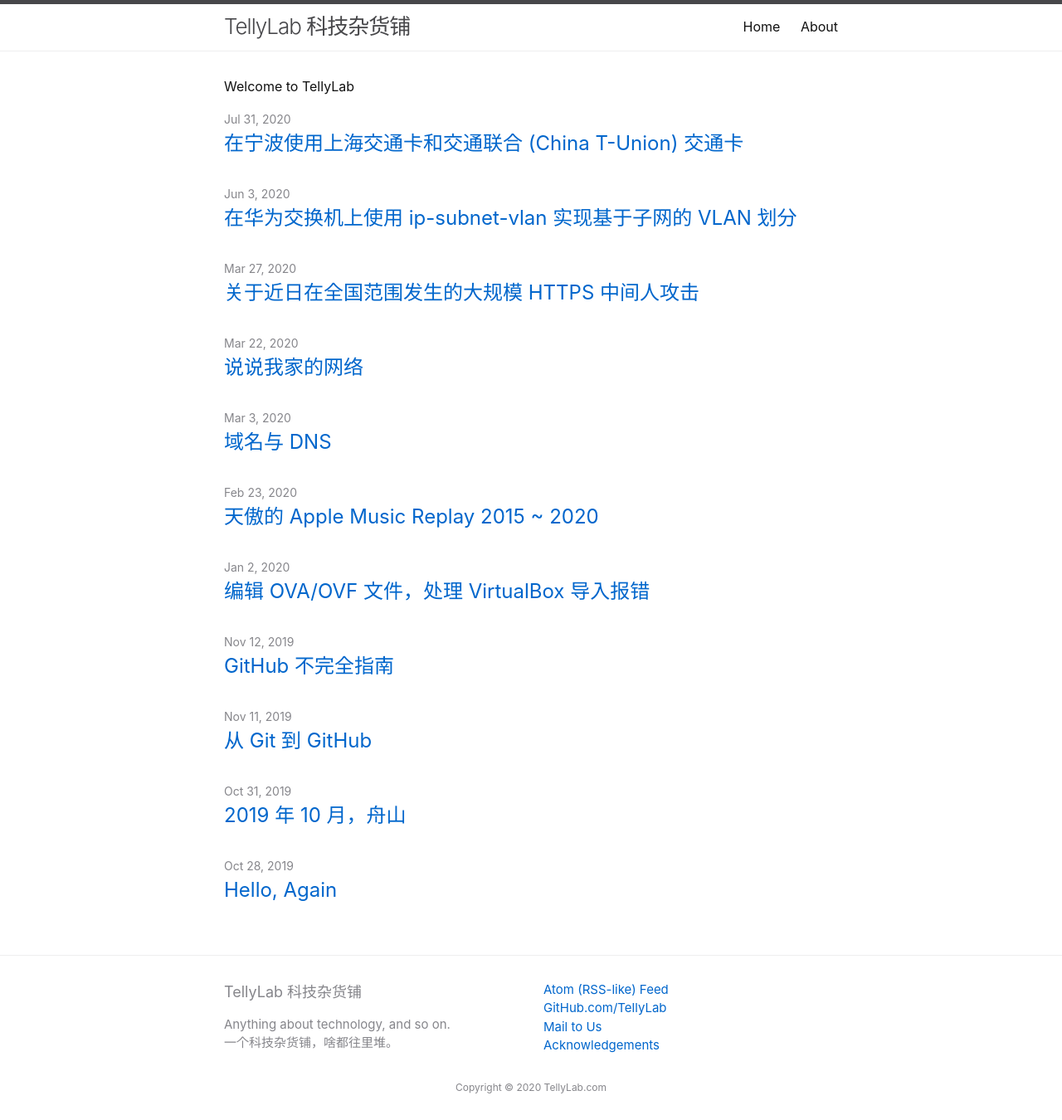
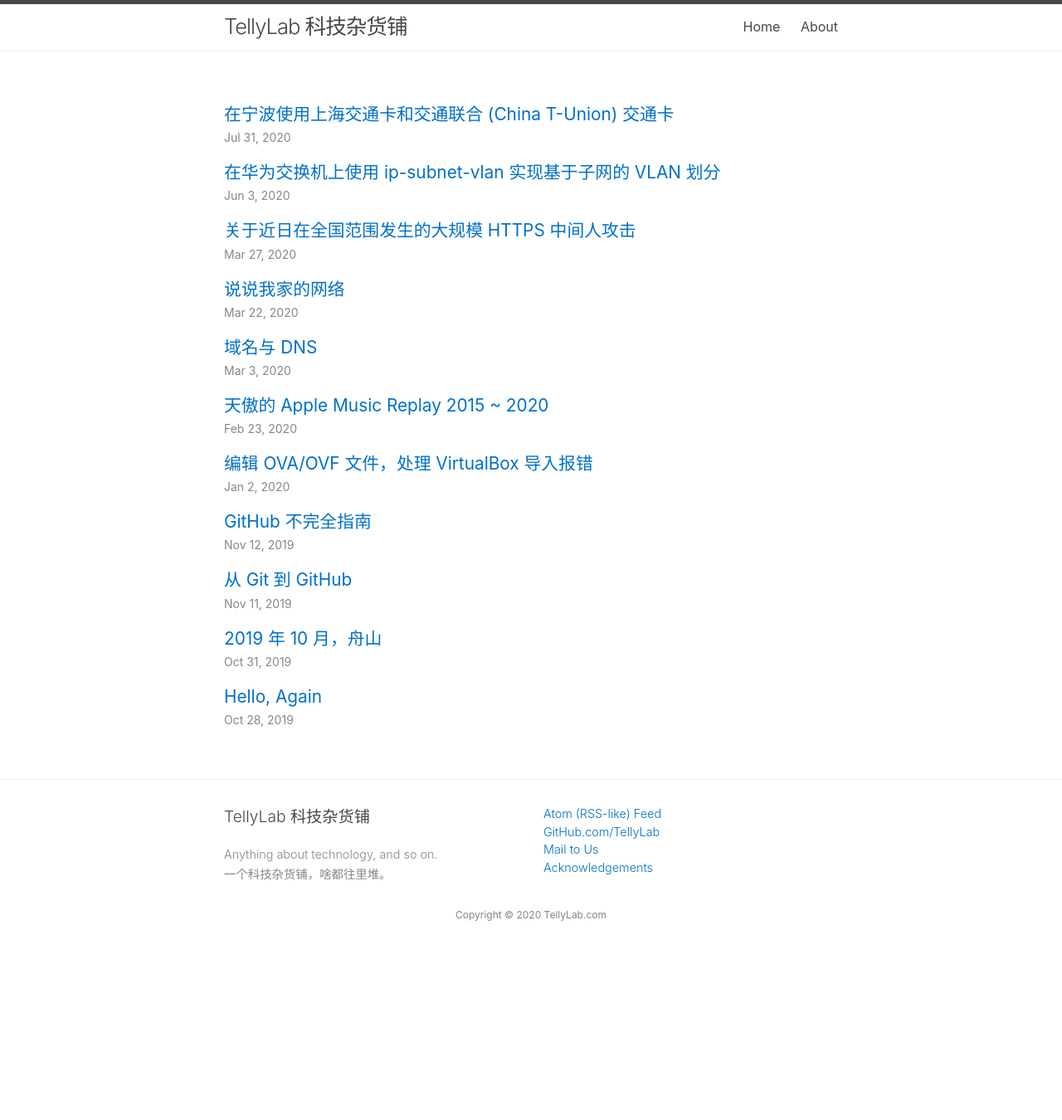
Before and after one commit to TellyLab/tellylab.com, a Jekyll site: the page built from index.html, in a window 1280 px wide. Shown: the whole page at 83% size. Built offline with Jekyll 4.4.1, drawn with Linux system fonts in a browser that asks for light colours; after the commit the page ends 1142 px from its top, so only the background shows below that.

Commit message:
Update CSS

```diff
--- a/_includes/footer.html
+++ b/_includes/footer.html
@@ -3,7 +3,7 @@
   <div class="wrapper">
     <div class="footer-col-wrapper">
       <div class="footer-col">
-        <a href="/"><h2 class="footer-heading">{{ site.title | escape }}</h2></a>
+        <a class="footer-heading" href="/"><div class="footer-heading">{{ site.title | escape }}</div></a>
         Anything about technology, and so on.<br />
         一个科技杂货铺，啥都往里堆。
       </div>
--- a/_includes/post-list.html
+++ b/_includes/post-list.html
@@ -3,8 +3,8 @@
 <ul class="post-list">
     {% for post in posts -%}
     <li>
+        <a class="post-link" href="{{ post.url }}">{{ post.title | escape }}</a>
         <span class="post-meta">{{ post.date | date: "%b %-d, %Y" }}</span>
-        <h3><a class="post-link" href="{{ post.url }}">{{ post.title | escape }}</a></h3>
     </li>
     {%- endfor %}
 </ul>
--- a/_sass/main.scss
+++ b/_sass/main.scss
@@ -2,7 +2,7 @@
 
 // Define defaults for each variable.
 
-$base-font-family: -apple-system, BlinkMacSystemFont, "Segoe UI", Roboto, Helvetica, Arial, sans-serif, "Apple Color Emoji", "Segoe UI Emoji", "Segoe UI Symbol" !default;
+$base-font-family: -apple-system, BlinkMacSystemFont, "Segoe UI", Helvetica, Arial, sans-serif, "Apple Color Emoji", "Segoe UI Emoji", "Segoe UI Symbol" !default;
 $code-font-family: "Menlo", "Inconsolata", "Consolas", "Roboto Mono", "Ubuntu Mono", "Liberation Mono", "Courier New", monospace;
 $base-font-size:   16px !default;
 $base-font-weight: 400 !default;
@@ -19,9 +19,9 @@ $text-color:            #111 !default;
 $background-color:      #fff !default;
 $code-background-color: #eef !default;
 
-$link-base-color: #06c !default;
+$link-base-color: #0070c9 !default;
 $link-visited-color: darken($link-base-color, 15%) !default;
-$link-hover-color: $text-color !default;
+$link-hover-color-grey: darken($grey-color, 10%) !default;
 
 $table-text-color:      lighten($text-color, 18%) !default;
 $table-zebra-color:     lighten($grey-color, 46%) !default;
@@ -181,7 +181,6 @@ a {
   }
 
   &:hover {
-    color: $link-hover-color;
     text-decoration: underline;
   }
 }
@@ -352,7 +351,7 @@ table {
 }
 
 .site-title {
-  @include relative-font-size(1.625);
+  @include relative-font-size(1.6);
   font-weight: 300;
   letter-spacing: -1px;
   margin-bottom: 0;
@@ -364,7 +363,8 @@ table {
   }
 
   &:hover {
-    color: $link-hover-color;
+    color: $link-hover-color-grey;
+    text-decoration: none;
   }
 }
 
@@ -414,7 +414,7 @@ table {
   }
 
   .page-link {
-    color: $text-color;
+    color: $grey-color-dark;
     line-height: $base-line-height;
     display: block;
     padding: 5px 10px;
@@ -424,6 +424,11 @@ table {
       margin-right: 0;
     }
     margin-left: 20px;
+
+    &:hover {
+      color: $link-hover-color-grey;
+      text-decoration: none;
+    }
   }
 
   @media screen and (min-width: $on-medium) {
@@ -467,17 +472,19 @@ table {
 }
 
 .footer-heading {
-  @include relative-font-size(1.125);
+  @include relative-font-size(1.2);
+  font-weight: 300;
   margin-bottom: $spacing-unit / 2;
-  color: $grey-color;
+  color: $grey-color-dark;
 
   &:hover {
-    color: $link-hover-color;
+    color: $link-hover-color-grey;
   }
 }
 
 .footer-col-wrapper {
-  @include relative-font-size(0.9375);
+  @include relative-font-size(0.9);
+  font-weight: 300;
   color: $grey-color;
 }
 
@@ -519,7 +526,7 @@ table {
  * Page content
  */
 .page-content {
-  padding: $spacing-unit 0;
+  margin: $spacing-unit 0;
   flex: 1 0 auto;
 }
 
@@ -532,11 +539,11 @@ table {
 }
 
 .post-list {
-  margin-left: 0;
+  margin: $spacing-unit 0;
   list-style: none;
 
   > li {
-    margin-bottom: $spacing-unit;
+    margin-bottom: $spacing-unit / 2;
   }
 }
 
@@ -547,7 +554,7 @@ table {
 
 .post-link {
   display: block;
-  @include relative-font-size(1.5);
+  @include relative-font-size(1.3);
 }
 
 
@@ -560,13 +567,9 @@ table {
 }
 
 .post-title {
-  @include relative-font-size(2.625);
+  @include relative-font-size(2);
   letter-spacing: -1px;
-  line-height: 1.15;
-
-  @media screen and (min-width: $on-large) {
-    @include relative-font-size(2.625);
-  }
+  line-height: 1.5;
 }
 
 .post-content {
--- a/index.html
+++ b/index.html
@@ -10,7 +10,5 @@
 layout: default
 ---
 
-<p>Welcome to TellyLab</p>
-
 {% include today.html %}
 {% include post-list.html %}
```
